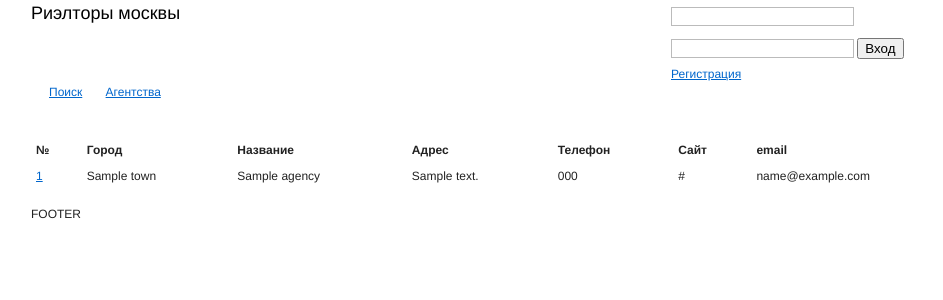
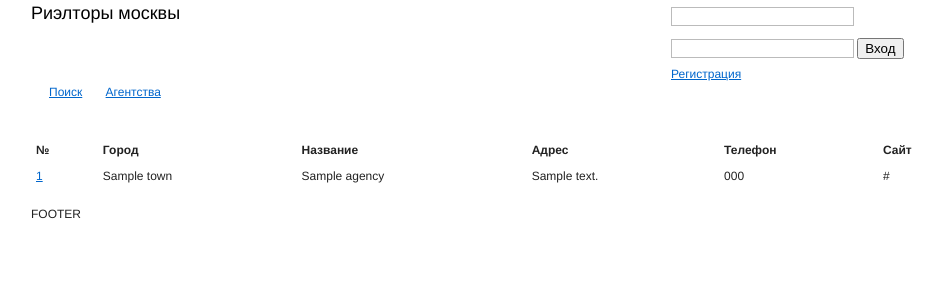
Before and after one commit to unpatioli/realtors, a Django app: template templates/accounts/agency_list.html in a window 1280 px wide. Shown: the top 300 px of the page, without its empty margins (134-1077 px from the left). Run offline with Django 3.2, Linux system fonts and the light colour scheme; the template is opened without the code that fills it: most values are stand-ins (such as "Sample title", 1, 10 or a date in 2020); some libraries are stand-ins or nearby versions.

Commit message:
email field is removed from agency_list because of spam

```diff
--- a/templates/accounts/agency_list.html
+++ b/templates/accounts/agency_list.html
@@ -19,7 +19,6 @@
 					<col/>
 					<col/>
 					<col/>
-					<col/>
 
 					<tr>
 						<th>№</th>
@@ -28,7 +27,6 @@
 						<th>Адрес</th>
 						<th>Телефон</th>
 						<th>Сайт</th>
-						<th>email</th>
 					</tr>
 				</thead>
 				<tbody>
@@ -40,7 +38,6 @@
 							<td>{{ agency.address }}</td>
 							<td>{{ agency.phone }}</td>
 							<td>{{ agency.website|urlize }}</td>
-							<td>{{ agency.email }}</td>
 						</tr>
 					{% endfor %}
 				</tbody>
```
